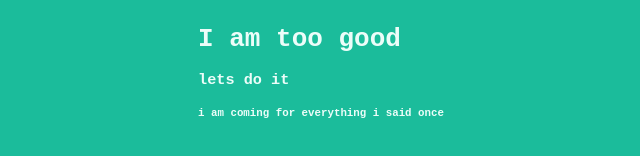
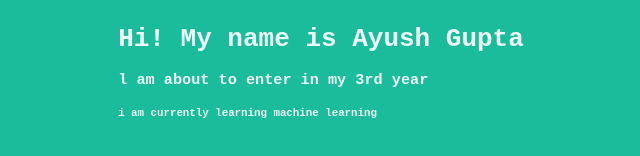
Before and after one commit to Ayushgupta03/ayushgupta.netlify.com, a plain HTML site: page index.html in a window 1280 px wide. Shown: the part 428-584 px from the top of the page, without its empty margins (319-959 px from the left). Drawn offline with Linux system fonts and the light colour scheme.

Commit message:
text update

```diff
--- a/index.html
+++ b/index.html
@@ -11,10 +11,10 @@
                 <img class="profile-pic" src="https://instagram.fixc5-1.fna.fbcdn.net/vp/2394e1f05ebdeb789af1fab26c00b2a8/5D9BDBAB/t51.2885-19/s150x150/46920348_1099468686880950_6665895195940225024_n.jpg?_nc_ht=instagram.fixc5-1.fna.fbcdn.net">
           <div class="site-header-content">
                <h1>
-                I am too good
+                Hi! My name is Ayush Gupta
             </h1>
-            <h3>lets do it</h3>
-            <h5>i am coming for everything i said once</h5></div>
+            <h3>l am about to enter in my 3rd year</h3>
+            <h5>i am currently learning machine learning</h5></div>
 
          </header>
      </body>
```
